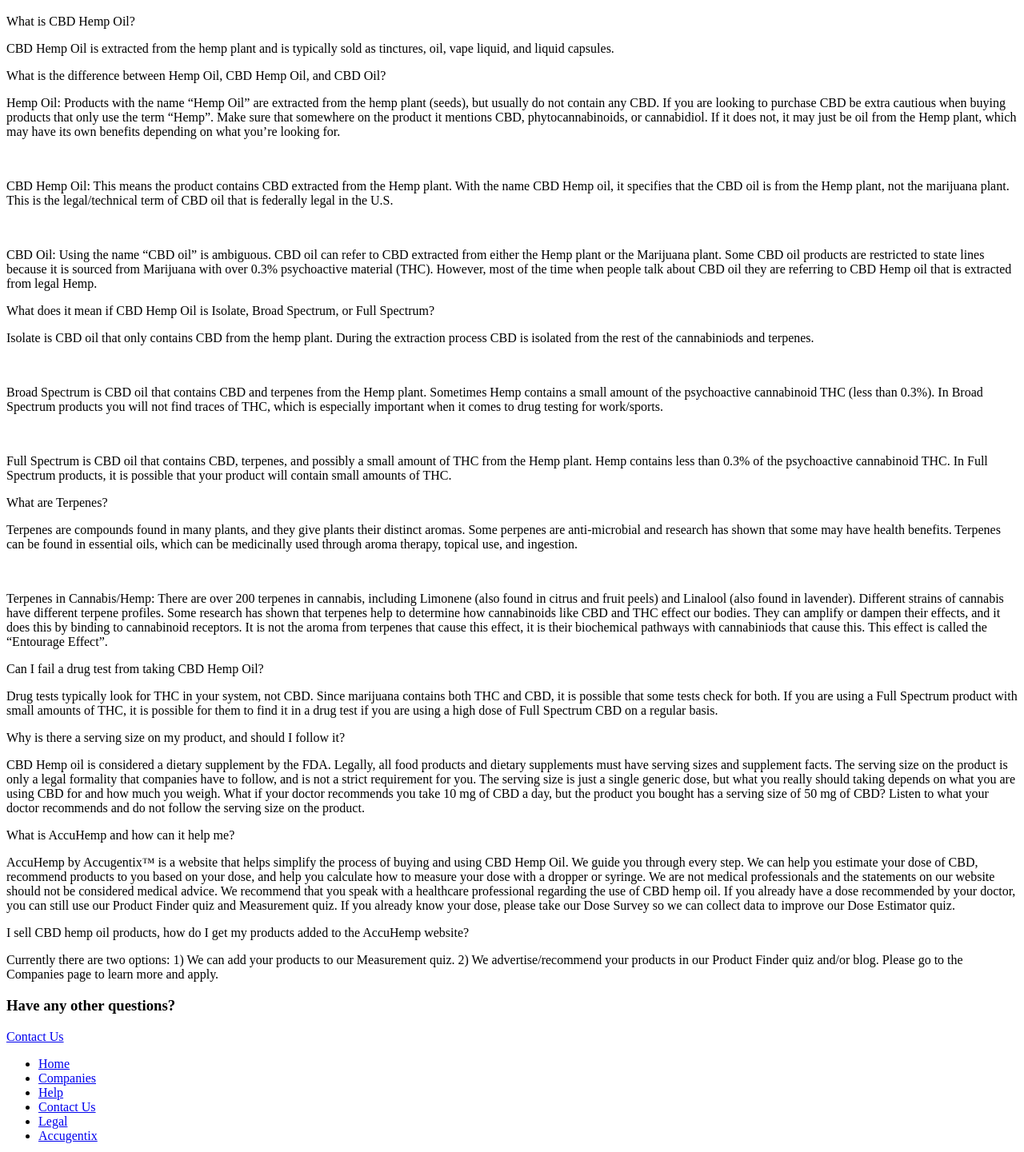
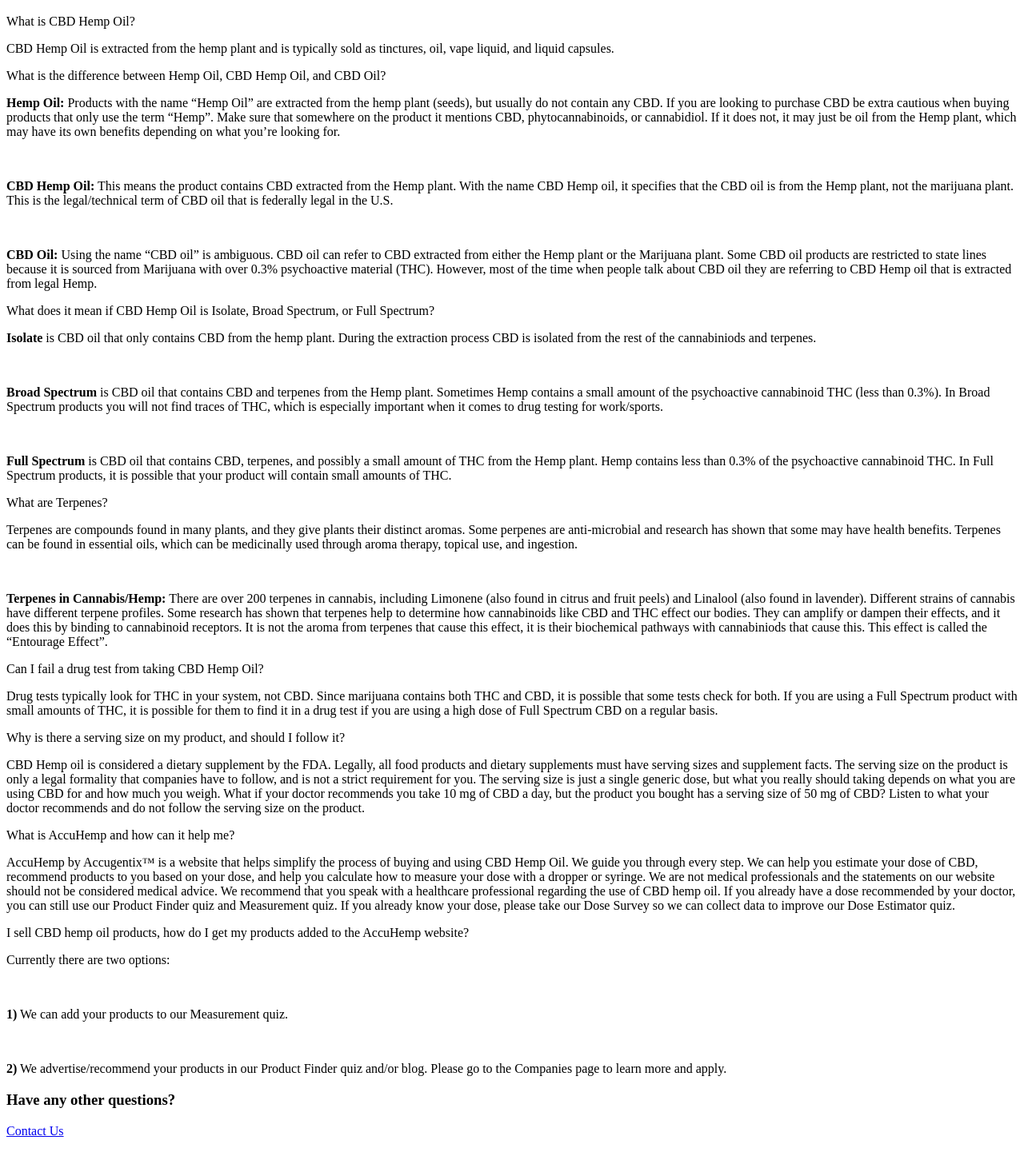
Before and after one commit to cbvargas5/Accu-Hemp, a React app: page /help in a window 1280 px wide. Shown: the part 649-2090 px from the top of the page at 80% size. Built offline with nearby package versions, Linux system fonts and the light colour scheme; the HTML template or start-up script is replaced by a standard one.

Commit message:
added strong tags

```diff
--- a/client/src/components/pages/HelpPage.jsx
+++ b/client/src/components/pages/HelpPage.jsx
@@ -29,11 +29,11 @@ export default function HelpPage() {
             </Accordion.Toggle>
             <Accordion.Collapse eventKey="1">
               <Card.Body>
-                <p>Hemp Oil: Products with the name “Hemp Oil” are extracted from the hemp plant (seeds), but usually do not contain any CBD. If you are looking to purchase CBD be extra cautious when buying products that only use the term “Hemp”. Make sure that somewhere on the product it mentions CBD, phytocannabinoids, or cannabidiol. If it does not, it may just be oil from the Hemp plant, which may have its own benefits depending on what you’re looking for.</p>
+                <p><strong>Hemp Oil:</strong> Products with the name “Hemp Oil” are extracted from the hemp plant (seeds), but usually do not contain any CBD. If you are looking to purchase CBD be extra cautious when buying products that only use the term “Hemp”. Make sure that somewhere on the product it mentions CBD, phytocannabinoids, or cannabidiol. If it does not, it may just be oil from the Hemp plant, which may have its own benefits depending on what you’re looking for.</p>
                 <br/>
-                <p>CBD Hemp Oil: This means the product contains CBD extracted from the Hemp plant. With the name CBD Hemp oil, it specifies that the CBD oil is from the Hemp plant, not the marijuana plant. This is the legal/technical term of CBD oil that is federally legal in the U.S.</p>
+                <p><strong>CBD Hemp Oil:</strong> This means the product contains CBD extracted from the Hemp plant. With the name CBD Hemp oil, it specifies that the CBD oil is from the Hemp plant, not the marijuana plant. This is the legal/technical term of CBD oil that is federally legal in the U.S.</p>
                 <br/>
-                <p>CBD Oil: Using the name “CBD oil” is ambiguous. CBD oil can refer to CBD extracted from either the Hemp plant or the Marijuana plant. Some CBD oil products are restricted to state lines because it is sourced from Marijuana with over 0.3% psychoactive material (THC). However, most of the time when people talk about CBD oil they are referring to CBD Hemp oil that is extracted from legal Hemp.</p>
+                <p><strong>CBD Oil:</strong> Using the name “CBD oil” is ambiguous. CBD oil can refer to CBD extracted from either the Hemp plant or the Marijuana plant. Some CBD oil products are restricted to state lines because it is sourced from Marijuana with over 0.3% psychoactive material (THC). However, most of the time when people talk about CBD oil they are referring to CBD Hemp oil that is extracted from legal Hemp.</p>
               </Card.Body>
             </Accordion.Collapse>
           </Card>
@@ -43,11 +43,11 @@ export default function HelpPage() {
             </Accordion.Toggle>
             <Accordion.Collapse eventKey="2">
               <Card.Body>
-                <p>Isolate is CBD oil that only contains CBD from the hemp plant. During the extraction process CBD is isolated from the rest of the cannabiniods and terpenes.</p>
+                <p><strong>Isolate</strong> is CBD oil that only contains CBD from the hemp plant. During the extraction process CBD is isolated from the rest of the cannabiniods and terpenes.</p>
                 <br/>
-                <p>Broad Spectrum is CBD oil that contains CBD and terpenes from the Hemp plant. Sometimes Hemp contains a small amount of the psychoactive cannabinoid THC (less than 0.3%). In Broad Spectrum products you will not find traces of THC, which is especially important when it comes to drug testing for work/sports.</p>
+                <p><strong>Broad Spectrum</strong> is CBD oil that contains CBD and terpenes from the Hemp plant. Sometimes Hemp contains a small amount of the psychoactive cannabinoid THC (less than 0.3%). In Broad Spectrum products you will not find traces of THC, which is especially important when it comes to drug testing for work/sports.</p>
                 <br/>
-                <p>Full Spectrum is CBD oil that contains CBD, terpenes, and possibly a small amount of THC from the Hemp plant. Hemp contains less than 0.3% of the psychoactive cannabinoid THC. In Full Spectrum products, it is possible that your product will contain small amounts of THC.</p>
+                <p><strong>Full Spectrum</strong> is CBD oil that contains CBD, terpenes, and possibly a small amount of THC from the Hemp plant. Hemp contains less than 0.3% of the psychoactive cannabinoid THC. In Full Spectrum products, it is possible that your product will contain small amounts of THC.</p>
               </Card.Body>
             </Accordion.Collapse>
           </Card>
@@ -59,7 +59,7 @@ export default function HelpPage() {
               <Card.Body>
                 <p>Terpenes are compounds found in many plants, and they give plants their distinct aromas. Some perpenes are anti-microbial and research has shown that some may have health benefits. Terpenes can be found in essential oils, which can be medicinally used through aroma therapy, topical use, and ingestion.</p>
                 <br/>
-                <p>Terpenes in Cannabis/Hemp: There are over 200 terpenes in cannabis, including Limonene (also found in citrus and fruit peels) and Linalool (also found in lavender). Different strains of cannabis have different terpene profiles. Some research has shown that terpenes help to determine how  cannabinoids like CBD and THC effect our bodies. They can amplify or dampen their effects, and  it does this by binding to cannabinoid receptors. It is not the aroma from terpenes that cause this effect, it is their biochemical pathways with cannabiniods that cause this. This effect is called the “Entourage Effect”.</p>
+                <p><strong>Terpenes in Cannabis/Hemp:</strong> There are over 200 terpenes in cannabis, including Limonene (also found in citrus and fruit peels) and Linalool (also found in lavender). Different strains of cannabis have different terpene profiles. Some research has shown that terpenes help to determine how  cannabinoids like CBD and THC effect our bodies. They can amplify or dampen their effects, and  it does this by binding to cannabinoid receptors. It is not the aroma from terpenes that cause this effect, it is their biochemical pathways with cannabiniods that cause this. This effect is called the “Entourage Effect”.</p>
               </Card.Body>
             </Accordion.Collapse>
           </Card>
@@ -92,7 +92,13 @@ export default function HelpPage() {
               <p>I sell CBD hemp oil products, how do I get my products added to the AccuHemp website?</p>
             </Accordion.Toggle>
             <Accordion.Collapse eventKey="7">
-              <Card.Body><p>Currently there are two options: 1) We can add your products to our Measurement quiz. 2) We advertise/recommend your products in our Product Finder quiz and/or blog. Please go to the Companies page to learn more and apply.</p></Card.Body>
+              <Card.Body>
+                <p>Currently there are two options:</p>
+                <br/>
+                <p><strong>1)</strong> We can add your products to our Measurement quiz.</p>
+                <br/>
+                <p><strong>2)</strong> We advertise/recommend your products in our Product Finder quiz and/or blog. Please go to the Companies page to learn more and apply.</p>
+              </Card.Body>
             </Accordion.Collapse>
           </Card>
         </Accordion>
--- a/client/src/sass/main.scss
+++ b/client/src/sass/main.scss
@@ -466,6 +466,12 @@
         /////////////////
         .help-page {
             .accordion {
+                .card-header {
+                    cursor: pointer;
+                    p {
+                        color: $primary-color;
+                    }
+                }
                 p {
                     margin: 0;
                 }
```
Also changed, not shown: 1 other file (tests, documents, lock files or other folders).
